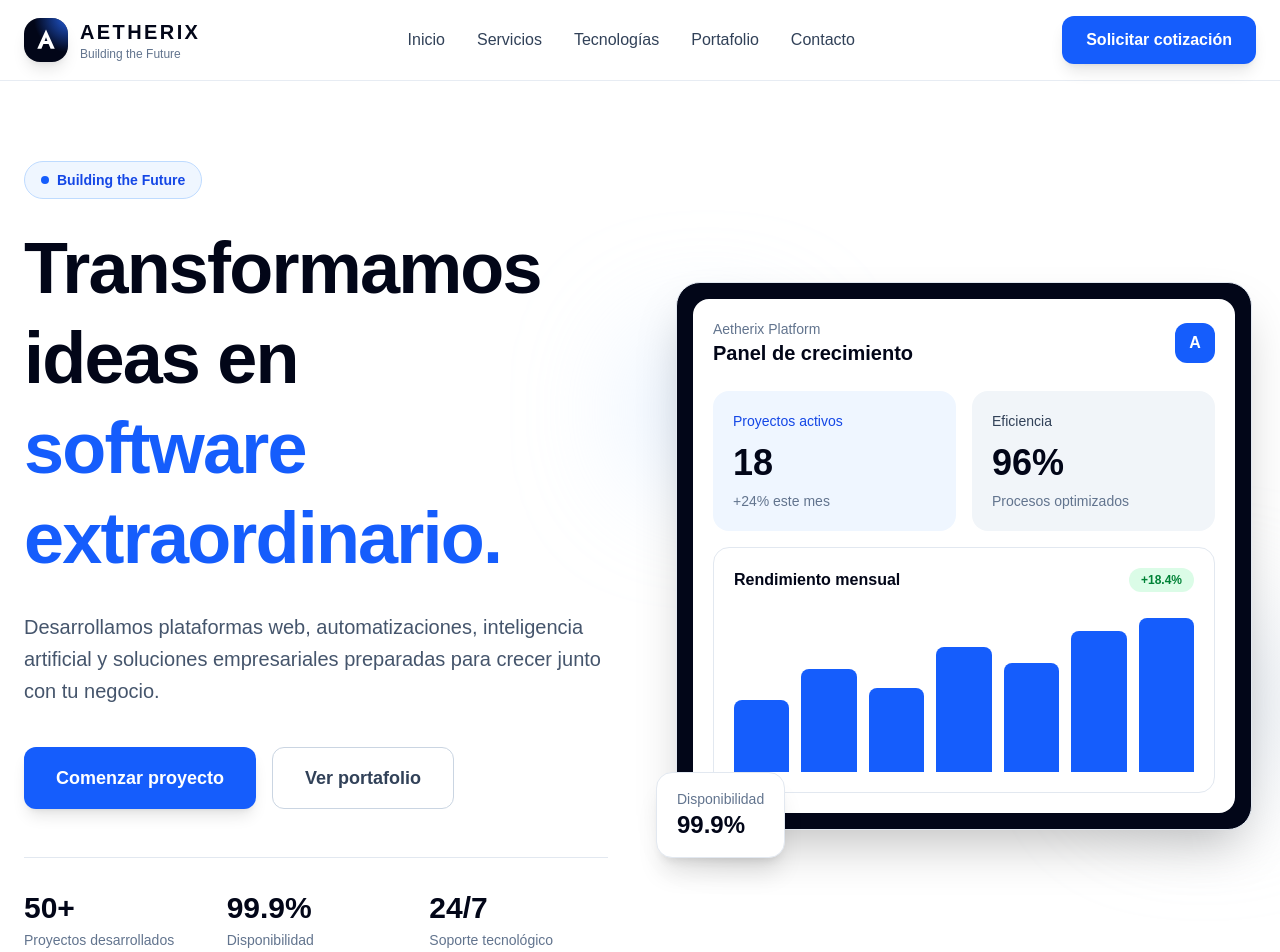
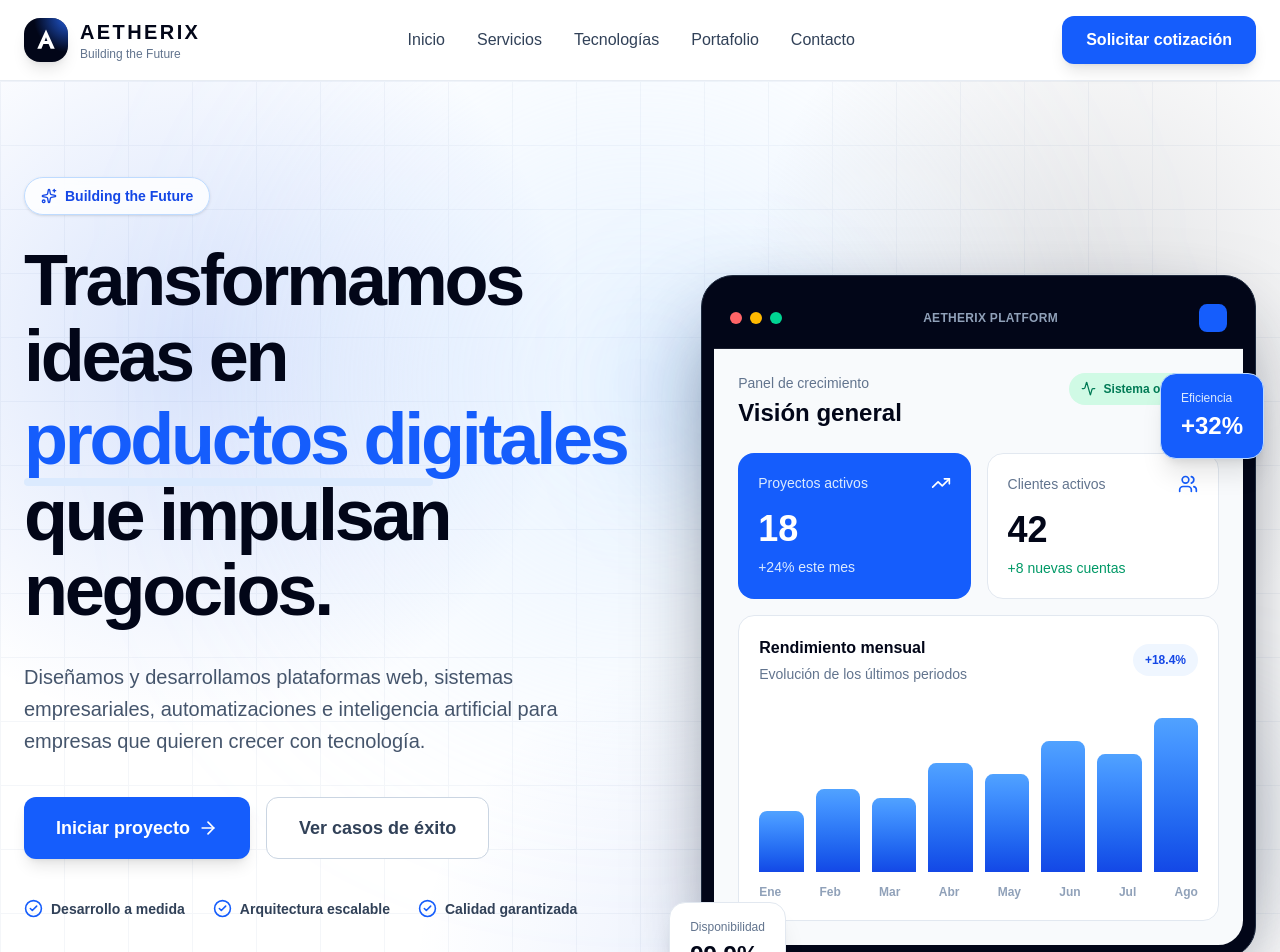
Before and after one commit to Sandro252525/aetherix-website, a Next.js app: page / in a window 1280 px wide. Shown: the top 952 px of the page. Built offline with nearby package versions, Linux system fonts and the light colour scheme.

Commit message:
feat: rebuild hero with cinematic animations and SaaS dashboard

```diff
--- a/src/components/sections/Hero.tsx
+++ b/src/components/sections/Hero.tsx
@@ -1,130 +1,321 @@
+"use client";
+
+import { motion } from "framer-motion";
+import {
+  Activity,
+  ArrowRight,
+  CheckCircle2,
+  Sparkles,
+  TrendingUp,
+  Users,
+} from "lucide-react";
+
 import Button from "@/components/ui/Button";
+import Container from "@/components/ui/Container";
 import { siteConfig } from "@/config/site";
 
-const stats = [
-  { value: "50+", label: "Proyectos desarrollados" },
-  { value: "99.9%", label: "Disponibilidad" },
-  { value: "24/7", label: "Soporte tecnológico" },
+const benefits = [
+  "Desarrollo a medida",
+  "Arquitectura escalable",
+  "Calidad garantizada",
 ];
+
+const chartValues = [38, 52, 46, 68, 61, 82, 74, 96];
+
+const entranceTransition = {
+  duration: 0.75,
+  ease: "easeOut" as const,
+};
 
 export default function Hero() {
   return (
-    <section className="relative overflow-hidden bg-white">
-      <div className="absolute inset-0 -z-10 bg-[radial-gradient(circle_at_top_left,_rgba(37,99,235,0.14),_transparent_35%)]" />
+    <section className="relative isolate overflow-hidden bg-white">
+      {/* Fondo tecnológico */}
+      <div className="absolute inset-0 -z-30 bg-[linear-gradient(to_right,#e2e8f0_1px,transparent_1px),linear-gradient(to_bottom,#e2e8f0_1px,transparent_1px)] bg-[size:64px_64px] opacity-35" />
 
-      <div className="mx-auto grid min-h-[calc(100vh-5rem)] max-w-7xl items-center gap-16 px-6 py-20 lg:grid-cols-2">
+      <div className="absolute inset-0 -z-20 bg-[radial-gradient(circle_at_15%_25%,rgba(37,99,235,0.18),transparent_28%),radial-gradient(circle_at_85%_20%,rgba(15,23,42,0.12),transparent_25%),radial-gradient(circle_at_60%_85%,rgba(37,99,235,0.10),transparent_30%)]" />
+
+      <div className="absolute left-1/2 top-0 -z-10 h-[600px] w-[600px] -translate-x-1/2 rounded-full bg-blue-200/30 blur-[130px]" />
+
+      <Container>
+        <div className="grid min-h-[calc(100vh-5rem)] items-center gap-16 py-20 lg:grid-cols-[1.05fr_0.95fr] lg:py-24">
+          {/* Contenido principal */}
+          <motion.div
+            initial={{ opacity: 0, y: 36 }}
+            animate={{ opacity: 1, y: 0 }}
+            transition={entranceTransition}
+          >
+            <motion.div
+              initial={{ opacity: 0, scale: 0.94 }}
+              animate={{ opacity: 1, scale: 1 }}
+              transition={{ duration: 0.55, delay: 0.1 }}
+              className="inline-flex items-center gap-2 rounded-full border border-blue-200 bg-white/80 px-4 py-2 text-sm font-bold text-blue-700 shadow-sm backdrop-blur"
+            >
+              <Sparkles size={16} />
+              {siteConfig.slogan}
+            </motion.div>
+
+            <motion.h1
+              initial={{ opacity: 0, y: 28 }}
+              animate={{ opacity: 1, y: 0 }}
+              transition={{ ...entranceTransition, delay: 0.12 }}
+              className="mt-7 max-w-4xl text-5xl font-extrabold leading-[1.05] tracking-[-0.045em] text-slate-950 sm:text-6xl lg:text-7xl"
+            >
+              Transformamos ideas en
+              <span className="relative mt-2 block text-blue-600">
+                productos digitales
+                <span className="absolute -bottom-2 left-0 h-2 w-2/3 rounded-full bg-blue-100" />
+              </span>
+              que impulsan negocios.
+            </motion.h1>
+
+            <motion.p
+              initial={{ opacity: 0, y: 24 }}
+              animate={{ opacity: 1, y: 0 }}
+              transition={{ ...entranceTransition, delay: 0.22 }}
+              className="mt-8 max-w-2xl text-lg leading-8 text-slate-600 sm:text-xl"
+            >
+              Diseñamos y desarrollamos plataformas web, sistemas
+              empresariales, automatizaciones e inteligencia artificial para
+              empresas que quieren crecer con tecnología.
+            </motion.p>
+
+            <motion.div
+              initial={{ opacity: 0, y: 22 }}
+              animate={{ opacity: 1, y: 0 }}
+              transition={{ ...entranceTransition, delay: 0.32 }}
+              className="mt-10 flex flex-col gap-4 sm:flex-row"
+            >
+              <Button href="#contact" size="lg" className="gap-2">
+                Iniciar proyecto
+                <ArrowRight size={20} />
+              </Button>
+
+              <Button href="#portfolio" variant="secondary" size="lg">
+                Ver casos de éxito
+              </Button>
+            </motion.div>
+
+            <motion.div
+              initial={{ opacity: 0, y: 20 }}
+              animate={{ opacity: 1, y: 0 }}
+              transition={{ ...entranceTransition, delay: 0.42 }}
+              className="mt-10 flex flex-col gap-4 sm:flex-row sm:flex-wrap sm:gap-x-7"
+            >
+              {benefits.map((benefit) => (
+                <div
+                  key={benefit}
+                  className="flex items-center gap-2 text-sm font-semibold text-slate-700"
+                >
+                  <CheckCircle2
+                    size={19}
+                    className="shrink-0 text-blue-600"
+                  />
+                  {benefit}
+                </div>
+              ))}
+            </motion.div>
+
+            <motion.div
+              initial={{ opacity: 0 }}
+              animate={{ opacity: 1 }}
+              transition={{ duration: 0.8, delay: 0.55 }}
+              className="mt-12 grid max-w-2xl grid-cols-3 gap-4 border-t border-slate-200 pt-8"
+            >
               <div>
-          <div className="mb-6 inline-flex items-center gap-2 rounded-full border border-blue-200 bg-blue-50 px-4 py-2 text-sm font-semibold text-blue-700">
-            <span className="h-2 w-2 rounded-full bg-blue-600" />
-            {siteConfig.slogan}
+                <p className="text-2xl font-extrabold text-slate-950 sm:text-3xl">
+                  100%
+                </p>
+                <p className="mt-1 text-xs leading-5 text-slate-500 sm:text-sm">
+                  Soluciones personalizadas
+                </p>
               </div>
 
-          <h1 className="max-w-3xl text-5xl font-extrabold leading-tight tracking-tight text-slate-950 sm:text-6xl lg:text-7xl">
-            Transformamos ideas en
-            <span className="block text-blue-600">
-              software extraordinario.
-            </span>
-          </h1>
+              <div>
+                <p className="text-2xl font-extrabold text-slate-950 sm:text-3xl">
+                  99.9%
+                </p>
+                <p className="mt-1 text-xs leading-5 text-slate-500 sm:text-sm">
+                  Disponibilidad esperada
+                </p>
+              </div>
 
-          <p className="mt-7 max-w-2xl text-lg leading-8 text-slate-600 sm:text-xl">
-            Desarrollamos plataformas web, automatizaciones, inteligencia
-            artificial y soluciones empresariales preparadas para crecer junto
-            con tu negocio.
+              <div>
+                <p className="text-2xl font-extrabold text-slate-950 sm:text-3xl">
+                  360°
+                </p>
+                <p className="mt-1 text-xs leading-5 text-slate-500 sm:text-sm">
+                  Visión tecnológica integral
+                </p>
+              </div>
+            </motion.div>
+          </motion.div>
+
+          {/* Dashboard flotante */}
+          <motion.div
+            initial={{ opacity: 0, x: 55, scale: 0.96 }}
+            animate={{ opacity: 1, x: 0, scale: 1 }}
+            transition={{ duration: 0.9, delay: 0.18, ease: "easeOut" }}
+            className="relative mx-auto w-full max-w-xl"
+          >
+            <motion.div
+              animate={{ y: [0, -10, 0] }}
+              transition={{
+                duration: 6,
+                repeat: Infinity,
+                ease: "easeInOut",
+              }}
+              className="relative"
+            >
+              <div className="absolute -left-12 top-10 h-40 w-40 rounded-full bg-blue-400/25 blur-3xl" />
+              <div className="absolute -right-10 bottom-10 h-48 w-48 rounded-full bg-slate-400/25 blur-3xl" />
+
+              <div className="relative overflow-hidden rounded-[2rem] border border-slate-800 bg-slate-950 p-3 shadow-[0_35px_90px_-25px_rgba(15,23,42,0.65)]">
+                {/* Barra superior */}
+                <div className="flex items-center justify-between border-b border-white/10 px-4 py-4">
+                  <div className="flex items-center gap-2">
+                    <span className="h-3 w-3 rounded-full bg-red-400" />
+                    <span className="h-3 w-3 rounded-full bg-amber-400" />
+                    <span className="h-3 w-3 rounded-full bg-emerald-400" />
+                  </div>
+
+                  <p className="text-xs font-semibold tracking-wide text-slate-400">
+                    AETHERIX PLATFORM
                   </p>
 
-          <div className="mt-10 flex flex-col gap-4 sm:flex-row">
-            <Button size="lg">Comenzar proyecto</Button>
-            <Button variant="secondary" size="lg">
-              Ver portafolio
-            </Button>
+                  <div className="h-7 w-7 rounded-lg bg-blue-600" />
                 </div>
 
-          <div className="mt-12 grid max-w-2xl grid-cols-1 gap-6 border-t border-slate-200 pt-8 sm:grid-cols-3">
-            {stats.map((stat) => (
-              <div key={stat.label}>
-                <p className="text-3xl font-extrabold text-slate-950">
-                  {stat.value}
+                <div className="rounded-b-[1.55rem] bg-slate-50 p-5 sm:p-6">
+                  <div className="flex flex-col justify-between gap-4 sm:flex-row sm:items-center">
+                    <div>
+                      <p className="text-sm font-medium text-slate-500">
+                        Panel de crecimiento
                       </p>
-                <p className="mt-1 text-sm text-slate-500">{stat.label}</p>
+
+                      <h2 className="mt-1 text-2xl font-extrabold text-slate-950">
+                        Visión general
+                      </h2>
                     </div>
-            ))}
+
+                    <div className="inline-flex items-center gap-2 self-start rounded-full bg-emerald-100 px-3 py-2 text-xs font-bold text-emerald-700">
+                      <Activity size={15} />
+                      Sistema operativo
                     </div>
                   </div>
 
-        <div className="relative mx-auto w-full max-w-xl">
-          <div className="absolute -left-8 top-16 h-32 w-32 rounded-full bg-blue-200/60 blur-3xl" />
-          <div className="absolute -right-8 bottom-12 h-40 w-40 rounded-full bg-slate-300/70 blur-3xl" />
+                  {/* Métricas */}
+                  <div className="mt-6 grid gap-4 sm:grid-cols-2">
+                    <div className="rounded-2xl bg-blue-600 p-5 text-white">
+                      <div className="flex items-center justify-between">
+                        <p className="text-sm text-blue-100">
+                          Proyectos activos
+                        </p>
 
-          <div className="relative rounded-3xl border border-slate-200 bg-slate-950 p-4 shadow-2xl">
-            <div className="rounded-2xl bg-white p-5">
-              <div className="mb-6 flex items-center justify-between">
-                <div>
-                  <p className="text-sm text-slate-500">Aetherix Platform</p>
-                  <h2 className="text-xl font-bold text-slate-950">
-                    Panel de crecimiento
-                  </h2>
+                        <TrendingUp size={20} />
                       </div>
 
-                <div className="flex h-10 w-10 items-center justify-center rounded-xl bg-blue-600 font-bold text-white">
-                  A
-                </div>
-              </div>
-
-              <div className="grid gap-4 sm:grid-cols-2">
-                <div className="rounded-2xl bg-blue-50 p-5">
-                  <p className="text-sm font-medium text-blue-700">
-                    Proyectos activos
-                  </p>
-                  <p className="mt-3 text-4xl font-extrabold text-slate-950">
-                    18
-                  </p>
-                  <p className="mt-2 text-sm text-slate-500">
+                      <p className="mt-4 text-4xl font-extrabold">18</p>
+                      <p className="mt-2 text-sm text-blue-100">
                         +24% este mes
                       </p>
                     </div>
 
-                <div className="rounded-2xl bg-slate-100 p-5">
-                  <p className="text-sm font-medium text-slate-700">
-                    Eficiencia
+                    <div className="rounded-2xl border border-slate-200 bg-white p-5">
+                      <div className="flex items-center justify-between">
+                        <p className="text-sm text-slate-500">
+                          Clientes activos
                         </p>
-                  <p className="mt-3 text-4xl font-extrabold text-slate-950">
-                    96%
+
+                        <Users size={20} className="text-blue-600" />
+                      </div>
+
+                      <p className="mt-4 text-4xl font-extrabold text-slate-950">
+                        42
                       </p>
-                  <p className="mt-2 text-sm text-slate-500">
-                    Procesos optimizados
+                      <p className="mt-2 text-sm text-emerald-600">
+                        +8 nuevas cuentas
                       </p>
                     </div>
                   </div>
 
-              <div className="mt-4 rounded-2xl border border-slate-200 p-5">
-                <div className="mb-5 flex items-center justify-between">
-                  <p className="font-semibold text-slate-950">
+                  {/* Gráfico */}
+                  <div className="mt-4 rounded-2xl border border-slate-200 bg-white p-5">
+                    <div className="flex items-center justify-between">
+                      <div>
+                        <p className="font-bold text-slate-950">
                           Rendimiento mensual
                         </p>
-                  <span className="rounded-full bg-green-100 px-3 py-1 text-xs font-semibold text-green-700">
+                        <p className="mt-1 text-sm text-slate-500">
+                          Evolución de los últimos periodos
+                        </p>
+                      </div>
+
+                      <span className="rounded-full bg-blue-50 px-3 py-2 text-xs font-bold text-blue-700">
                         +18.4%
                       </span>
                     </div>
 
-                <div className="flex h-40 items-end gap-3">
-                  {[45, 64, 52, 78, 68, 88, 96].map((height, index) => (
-                    <div
-                      key={index}
-                      className="flex-1 rounded-t-lg bg-blue-600"
-                      style={{ height: `${height}%` }}
+                    <div className="mt-7 flex h-40 items-end gap-2 sm:gap-3">
+                      {chartValues.map((height, index) => (
+                        <motion.div
+                          key={`${height}-${index}`}
+                          initial={{ height: 0 }}
+                          animate={{ height: `${height}%` }}
+                          transition={{
+                            duration: 0.7,
+                            delay: 0.55 + index * 0.07,
+                          }}
+                          className="flex-1 rounded-t-lg bg-gradient-to-t from-blue-700 to-blue-400"
                         />
                       ))}
+                    </div>
+
+                    <div className="mt-3 flex justify-between text-[10px] font-semibold text-slate-400 sm:text-xs">
+                      <span>Ene</span>
+                      <span>Feb</span>
+                      <span>Mar</span>
+                      <span>Abr</span>
+                      <span>May</span>
+                      <span>Jun</span>
+                      <span>Jul</span>
+                      <span>Ago</span>
                     </div>
                   </div>
                 </div>
               </div>
+            </motion.div>
 
-          <div className="absolute -bottom-7 -left-5 rounded-2xl border border-slate-200 bg-white px-5 py-4 shadow-xl">
-            <p className="text-sm text-slate-500">Disponibilidad</p>
-            <p className="text-2xl font-extrabold text-slate-950">99.9%</p>
+            {/* Tarjeta flotante izquierda */}
+            <motion.div
+              initial={{ opacity: 0, x: -25 }}
+              animate={{ opacity: 1, x: 0 }}
+              transition={{ duration: 0.65, delay: 0.75 }}
+              className="absolute -bottom-7 -left-2 rounded-2xl border border-slate-200 bg-white px-5 py-4 shadow-xl sm:-left-8"
+            >
+              <p className="text-xs font-medium text-slate-500">
+                Disponibilidad
+              </p>
+              <p className="mt-1 text-2xl font-extrabold text-slate-950">
+                99.9%
+              </p>
+            </motion.div>
+
+            {/* Tarjeta flotante derecha */}
+            <motion.div
+              initial={{ opacity: 0, x: 25 }}
+              animate={{ opacity: 1, x: 0 }}
+              transition={{ duration: 0.65, delay: 0.9 }}
+              className="absolute -right-2 top-24 hidden rounded-2xl border border-blue-200 bg-blue-600 px-5 py-4 text-white shadow-xl sm:block"
+            >
+              <p className="text-xs font-medium text-blue-100">
+                Eficiencia
+              </p>
+              <p className="mt-1 text-2xl font-extrabold">+32%</p>
+            </motion.div>
+          </motion.div>
         </div>
-        </div>
-      </div>
+      </Container>
     </section>
   );
 }
```
Lines whose indentation alone changed are shown as unchanged.
